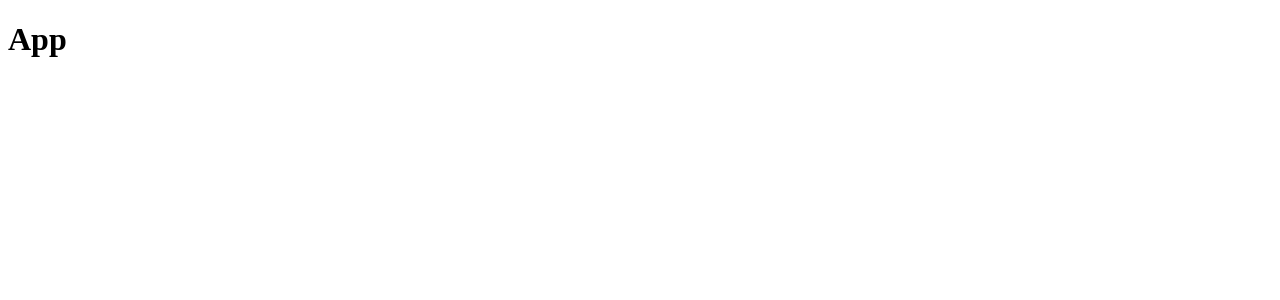
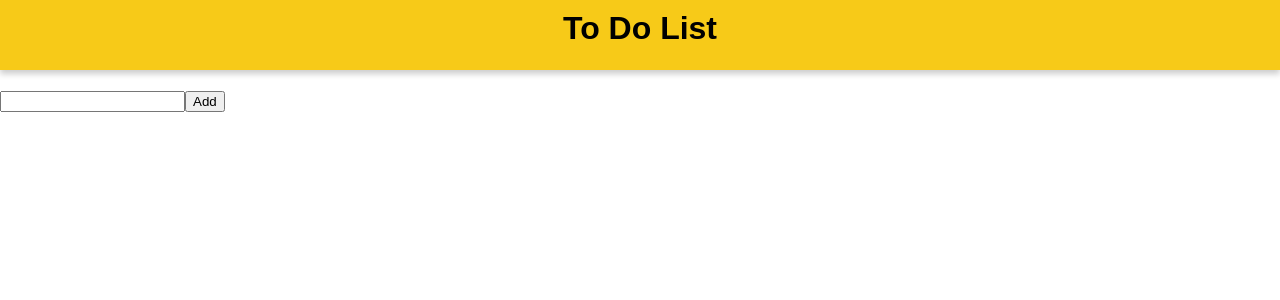
Before and after one commit to daniel-0104/ToDoApp, a React (Vite) app in the folder tutorial/: page / in a window 1280 px wide. Shown: the top 300 px of the page. Built offline with nearby package versions, Linux system fonts and the light colour scheme.

Commit message:
19 night commit

```diff
--- /dev/null
+++ b/tutorial/src/App.css
@@ -0,0 +1,4 @@
+body{
+    margin: 0;
+    font-family: sans-serif;
+}
--- a/tutorial/src/App.jsx
+++ b/tutorial/src/App.jsx
@@ -1,8 +1,13 @@
+import Header from "./components/Header";
+import ToDo from "./components/ToDo";
+import "./App.css";
+
 function App() {
   return (
-    <>
-      <h1>App</h1>
-    </>
+    <div className="App">
+      <Header />
+      <ToDo />
+    </div>
   )
 }
 
--- /dev/null
+++ b/tutorial/src/components/Header.jsx
@@ -0,0 +1,8 @@
+import styles from "./header.module.css";
+export default function Header() {
+  return (
+    <div>
+      <h1 className={styles.header}>To Do List</h1>
+    </div>
+  );
+}
--- /dev/null
+++ b/tutorial/src/components/ToDo.jsx
@@ -0,0 +1,27 @@
+import { useState } from "react";
+import ToDoItem from "./ToDoItem";
+
+export default function ToDo() {
+  const [todo, setTodo] = useState("");
+  const [todoList, setTodoList] = useState([]);
+  function handleSubmit(e) {
+    e.preventDefault();
+    setTodoList([...todoList, todo]);
+    setTodo("");
+  }
+  return (
+    <div>
+      <form onSubmit={handleSubmit}>
+        <input
+          type="text"
+          onChange={(e) => setTodo(e.target.value)}
+          value={todo}
+        />
+        <button type="submit">Add</button>
+      </form>
+      {todoList.map((item) => (
+        <ToDoItem key={item} item={item} />
+      ))}
+    </div>
+  );
+}
--- /dev/null
+++ b/tutorial/src/components/ToDoItem.jsx
@@ -0,0 +1,7 @@
+export default function ToDoItem({item}){
+    return(
+        <div>
+            <h1>{item}</h1>
+        </div>
+    );
+}
--- /dev/null
+++ b/tutorial/src/components/header.module.css
@@ -0,0 +1,10 @@
+.header{
+    background-color: #f7ca18;
+    text-align: center;
+    font-weight: bold;
+    height: 50px;
+    padding: 10px;
+    font-size: 2em;
+    margin-top: 0;
+    box-shadow: 0 4px 6px rgba(0, 0, 0, 0.2);
+}
```
